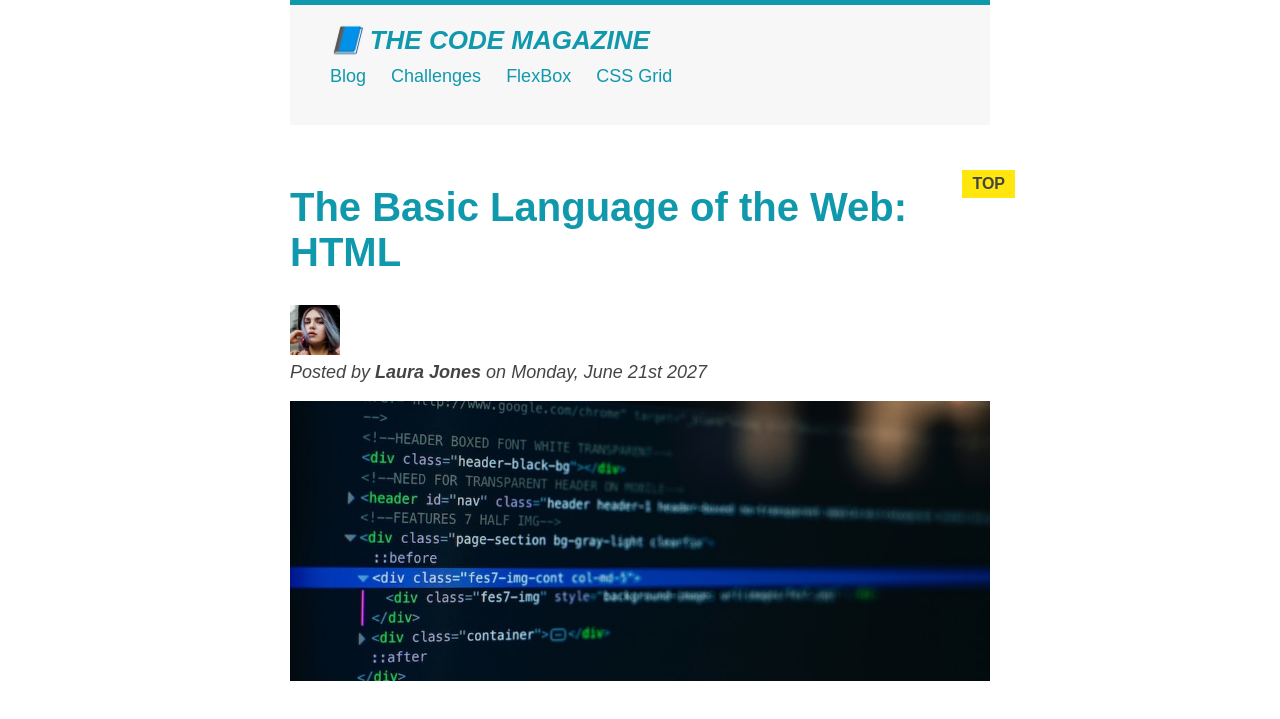
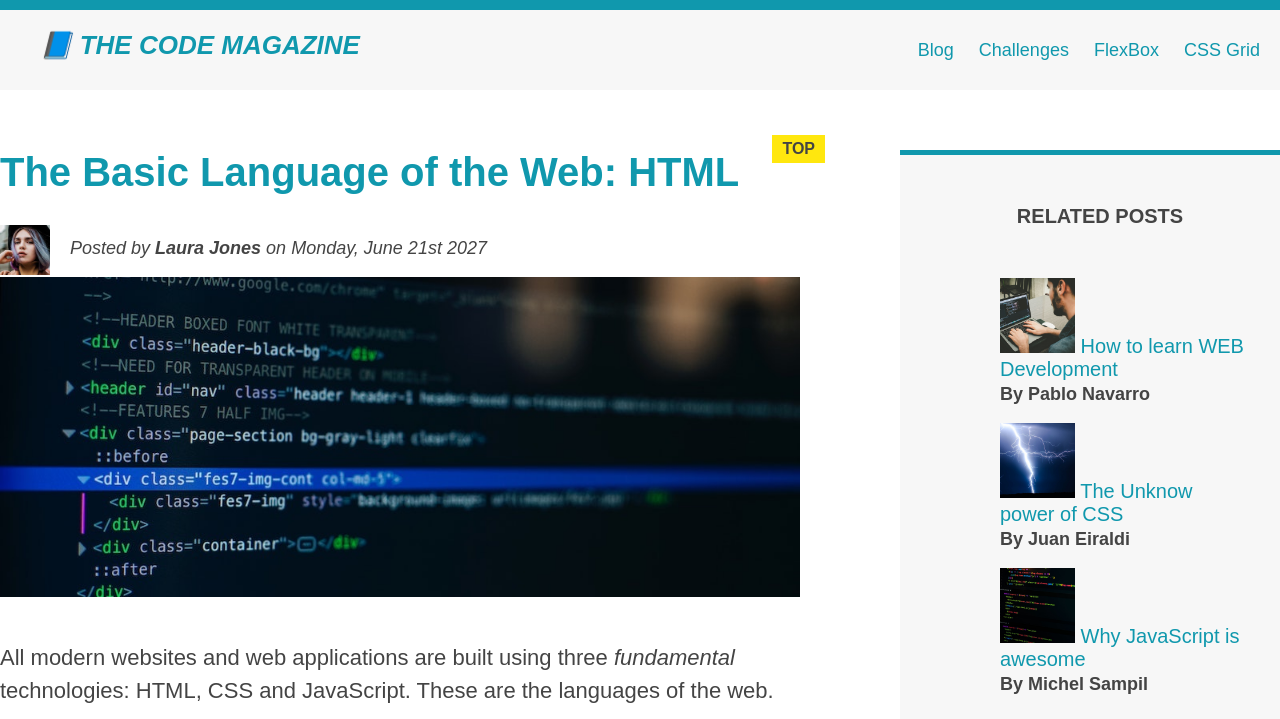
Before and after one commit to pablonvarro/HTML-CSS, a plain HTML site: page index.htm in a window 1280 px wide. Shown: the top 719 px of the page. Drawn offline with Linux system fonts and the light colour scheme.

Commit message:
segundo commit

```diff
--- a/index.htm
+++ b/index.htm
@@ -37,9 +37,10 @@
             alt="author of the web Laura Jones"
             width="50"
             height="50"
+            class="author-img"
           />
 
-          <p id="author">
+          <p id="author" class="author">
             Posted by <strong>Laura Jones</strong> on Monday, June 21st 2027
           </p>
 
--- a/style.css
+++ b/style.css
@@ -5,13 +5,15 @@
 
 /*Text style*/
 body {
+  border-top: 10px solid #1098ad;
+  border-bottom: 10px solid #1098ad;
   color: #444;
   font-family: sans-serif;
   position: relative;
 }
 
 .container {
-  width: 700px;
+  width: 1300px;
   margin: 0 auto;
 }
 
@@ -21,14 +23,14 @@ h3 {
   color: rgb(16, 152, 173);
 }
 
-nav {
-  font-size: 18px;
-}
-
 h1 {
   font-size: 26px;
   text-transform: uppercase;
   font-style: italic;
+}
+
+nav {
+  font-size: 18px;
 }
 
 h2 {
@@ -110,11 +112,10 @@ li:last-child {
 }
 
 .main-header {
-  border-top: 5px solid #1098ad;
   background-color: #f7f7f7;
+  height: 40px;
   padding: 20px 40px;
   margin-bottom: 60px;
-  height: 80px;
 }
 
 .post-header {
@@ -173,3 +174,37 @@ button {
   bottom: 50px;
   right: 50px;
 }
+
+/* Floats */
+
+.author {
+  margin-top: 10px;
+  margin-left: 20px;
+  float: left;
+}
+
+.author-img {
+  float: left;
+}
+
+h1 {
+  float: left;
+}
+
+nav {
+  float: right;
+}
+
+article {
+  width: 800px;
+  float: left;
+}
+
+aside {
+  width: 300px;
+  float: right;
+}
+
+footer {
+  clear: both;
+}
```
